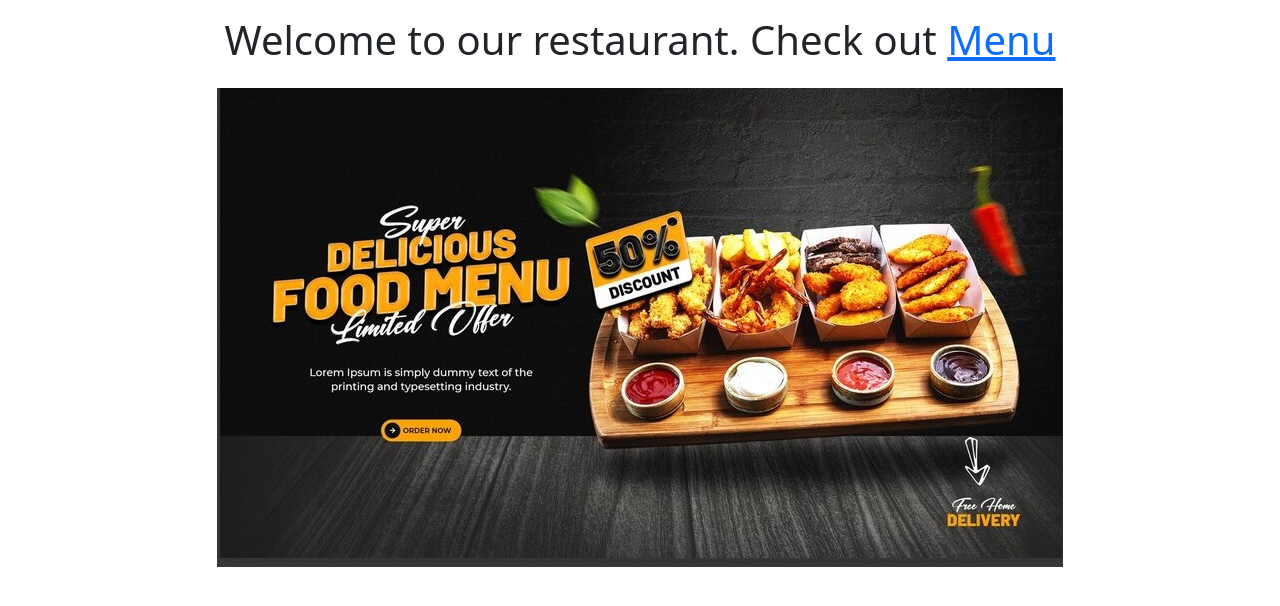
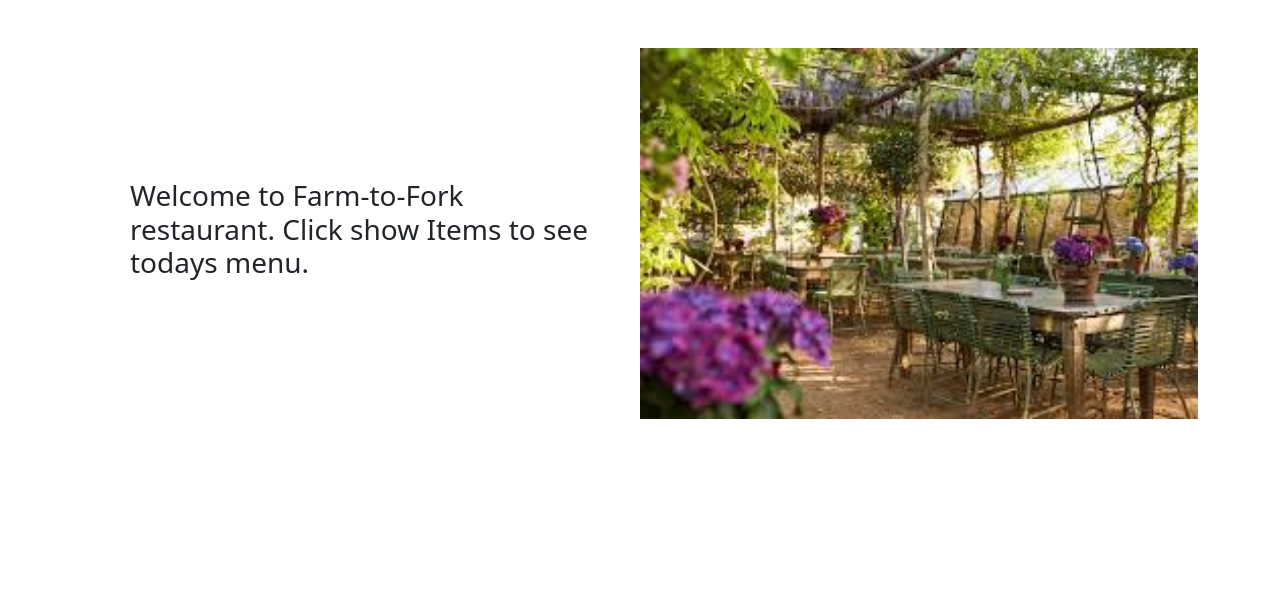
Before and after one commit to almusfuad/django-projects, a Django app: page / in a window 1280 px wide. Shown: the part 56-662 px from the top of the page. Run offline with Django 4.2, Linux system fonts and the light colour scheme.

Commit message:
restaurant-project landing page

```diff
--- a/ff_restaurant/templates/home.html
+++ b/ff_restaurant/templates/home.html
@@ -1,6 +1,10 @@
 {% extends 'base.html' %}
 
 {% block content %}
-<h1 class="p-3">Welcome to our restaurant. Check out <a href="{% url 'meal' %}">Menu</a></h1>
-<img src="static/images/banner.jpg" alt="our banner">
+<div class="d-flex justify-content-center align-items-center py-5">
+      <h3 class="p-5 col-6">
+            Welcome to Farm-to-Fork restaurant. Click show Items to see todays menu.
+      </h3>
+      <img class="img-fluid col-6" src="static/images/front.jpg" alt="">
+</div>
 {% endblock content %}
```
Also changed, not shown: ff_restaurant/static/images/front.jpg (added).
